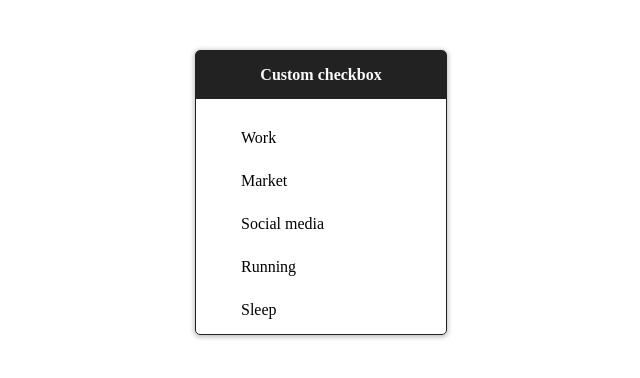
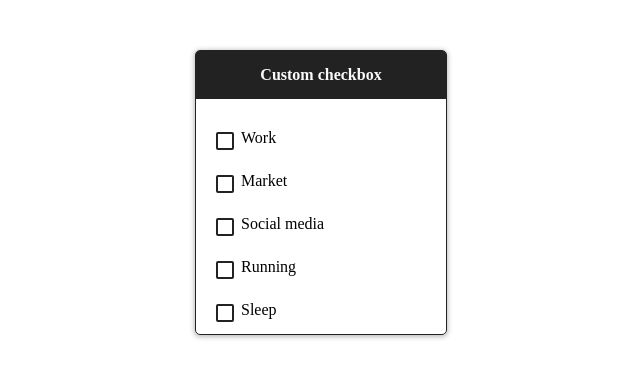
Before and after one commit to Eneko96/100_projects, a website built with Vite: page custom-checkbox/index.html in a window 1280 px wide. Shown: the whole page, without its empty margins (319-959 px from the left). Built offline with nearby package versions, Linux system fonts and the light colour scheme.

Commit message:
fixed block

```diff
--- a/custom-checkbox/src/style.css
+++ b/custom-checkbox/src/style.css
@@ -57,7 +57,7 @@ input[type="checkbox"]:checked+span {
   opacity: 1;
 }
 
-input[type="checkbox"]::before {
+label.checkbox::before {
   position: absolute;
   content: '';
   top: 3px;
```
